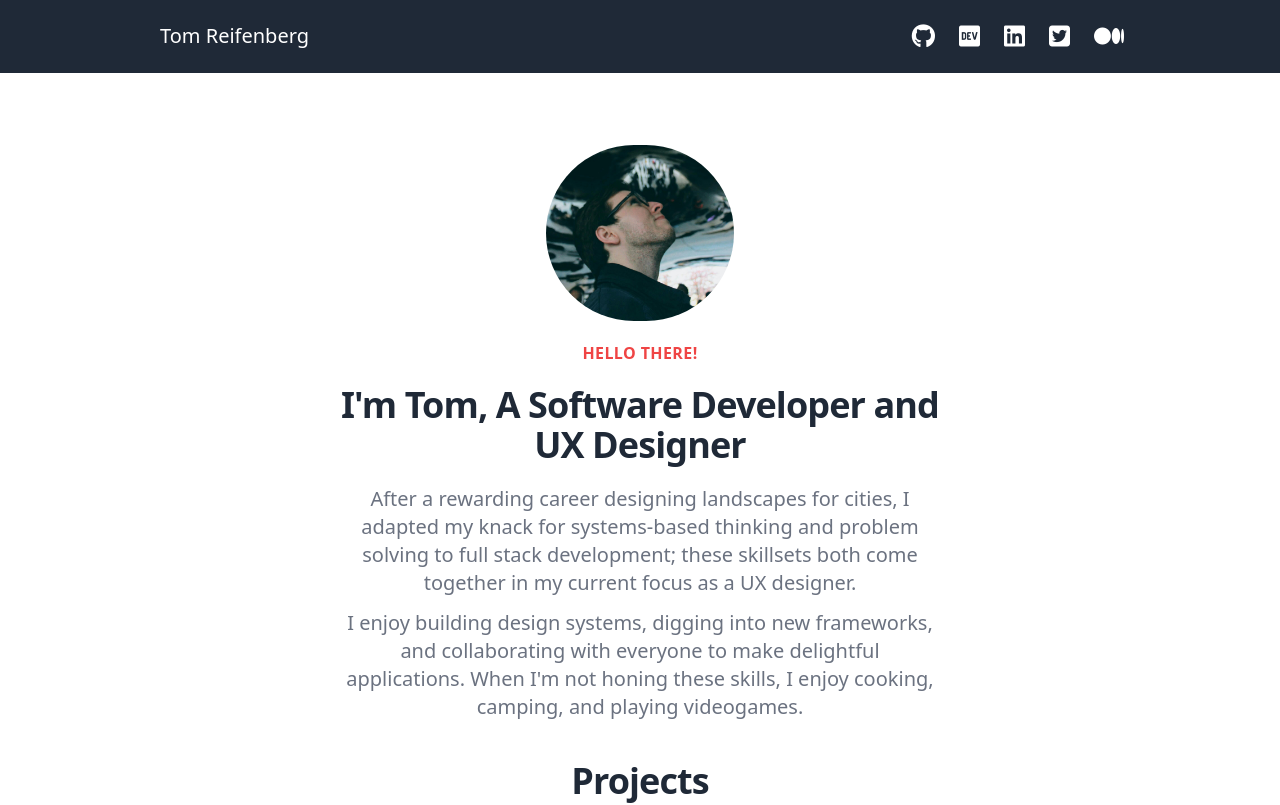
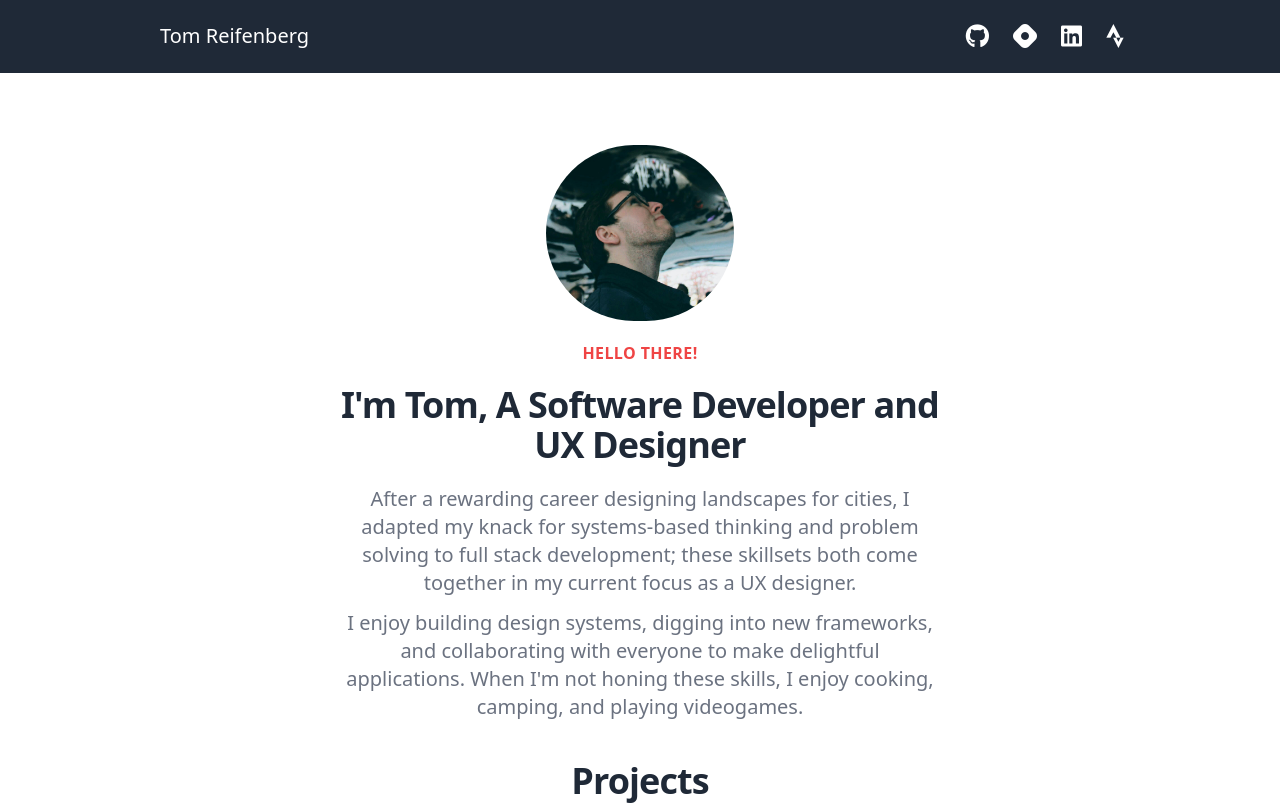
Before and after one commit to tomreifenberg/reifenberg-portfolio, an Angular app: page / in a window 1280 px wide. Shown: the top 805 px of the page. Built offline with nearby package versions, Linux system fonts and the light colour scheme.

Commit message:
Update media links

```diff
--- a/package.json
+++ b/package.json
@@ -19,7 +19,7 @@
     "@angular/platform-browser": "~11.2.5",
     "@angular/platform-browser-dynamic": "~11.2.5",
     "@angular/router": "~11.2.5",
-    "@fortawesome/fontawesome-free": "^5.15.3",
+    "@fortawesome/fontawesome-free": "^5.15.4",
     "autoprefixer": "^10.2.5",
     "postcss": "^8.4.23",
     "rxjs": "~6.6.0",
--- a/src/app/footer/footer.component.html
+++ b/src/app/footer/footer.component.html
@@ -3,11 +3,9 @@
         <p class="mt-8 text-base text-gray-400 md:mt-0">&copy; Tom Reifenberg {{ currentYear }} </p>
            <div class="flex space-x-6 md:order-2">
       <a href="https://github.com/tomreifenberg" target="_blank" class="text-2xl text-gray-400 hover:text-red-500"><i class="fab fa-github"></i></a>
-      <a href="https://dev.to/tomreifenberg" target="_blank" class="text-2xl text-gray-400 hover:text-red-500" title="DEV" aria-label="DEV"><i class="fab fa-dev" aria-hidden="true"></i></a>
+      <a href="https://hashnode.com/@tomreifenberg" target="_blank" class="text-2xl text-gray-400 hover:text-red-500" title="Hashnode" aria-label="Hashnode"><i class="fa-brands fa-hashnode" aria-hidden="true"></i></a>
       <a href="https://www.linkedin.com/in/tomreifenberg/" target="_blank" class="text-2xl text-gray-400 hover:text-red-500"><i class="fab fa-linkedin"></i></a>
-      <a href="https://twitter.com/kernel_panicked" target="_blank" class="text-2xl text-gray-400 hover:text-red-500" title="Twitter" aria-label="Twitter"><i class="fab fa-twitter-square" aria-hidden="true"></i></a>
-      <a href="https://tomreifenberg.medium.com/" target="_blank" class="text-2xl text-gray-400 hover:text-red-500" title="Medium" aria-label="Medium"><i class="fab fa-medium" aria-hidden="true"></i></a>
-
+      <a href="https://www.strava.com/athletes/tomreifenberg" target="_blank" class="text-2xl text-gray-400 hover:text-red-500" title="Strava" aria-label="Strava"><i class="fa-brands fa-strava" aria-hidden="true"></i></a>
 
     </div>
 
--- a/src/app/navbar/navbar.component.html
+++ b/src/app/navbar/navbar.component.html
@@ -15,7 +15,7 @@
           </li>
           <li class="nav-item">
             <a class="px-3 py-2 flex items-center text-xs uppercase font-bold leading-snug text-white">
-                <a href="https://dev.to/tomreifenberg" target="_blank" class="text-2xl text-white hover:text-red-500" title="DEV" aria-label="DEV"><i class="fab fa-dev" aria-hidden="true"></i></a>
+                <a href="https://hashnode.com/@tomreifenberg" target="_blank" class="text-2xl text-white hover:text-red-500" title="Hashnode" aria-label="Hashnode"><i class="fa-brands fa-hashnode" aria-hidden="true"></i></a>
             </a>
           </li>
           <li class="nav-item">
@@ -25,12 +25,7 @@
           </li>
           <li class="nav-item">
             <a class="px-3 py-2 flex items-center text-xs uppercase font-bold leading-snug text-white">
-                <a href="https://twitter.com/kernel_panicked" target="_blank" class="text-2xl text-white hover:text-red-500" title="Twitter" aria-label="Twitter"><i class="fab fa-twitter-square" aria-hidden="true"></i></a>
-            </a>
-          </li>
-          <li class="nav-item">
-            <a class="px-3 py-2 flex items-center text-xs uppercase font-bold leading-snug text-white">
-                <a href="https://tomreifenberg.medium.com/" target="_blank" class="text-2xl text-white hover:text-red-500" title="Medium" aria-label="Medium"><i class="fab fa-medium" aria-hidden="true"></i></a>
+                <a href="https://www.strava.com/athletes/tomreifenberg" target="_blank" class="text-2xl text-white hover:text-red-500" title="Strava" aria-label="Strava"><i class="fa-brands fa-strava" aria-hidden="true"></i></a>
             </a>
           </li>
         </ul>
```
Also changed, not shown: 1 other file (tests, documents, lock files or other folders).
